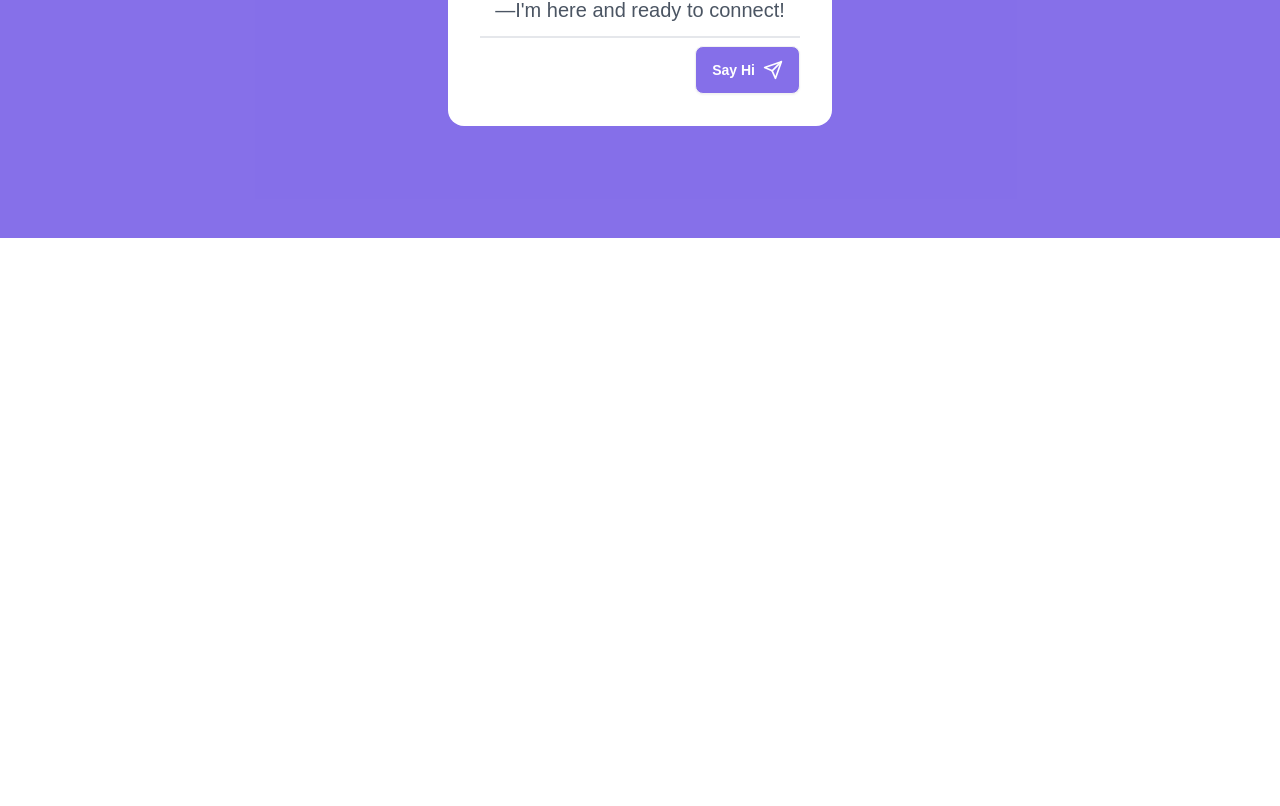
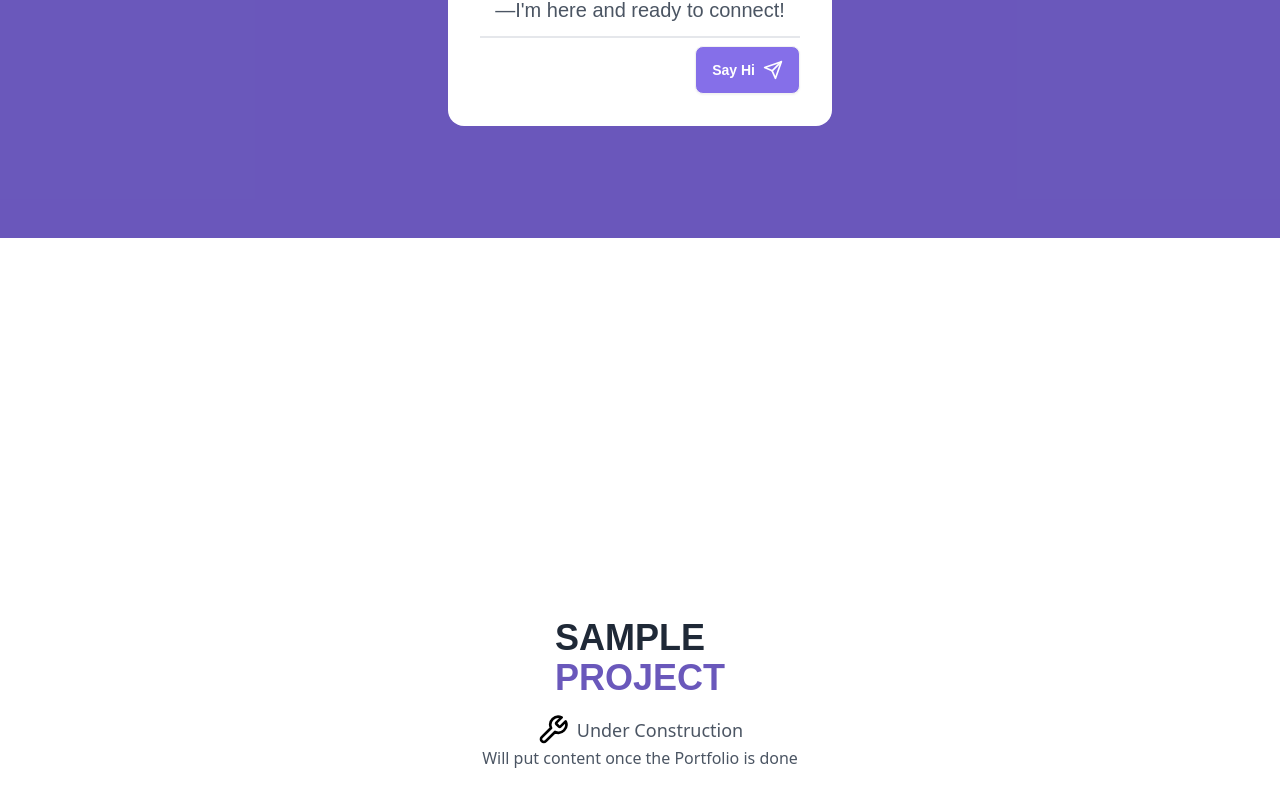
Before and after one commit to g-gelo/portfolio, a Nuxt app: page / in a window 1280 px wide. Shown: the part 2596-3402 px from the top of the page. Before the commit the page ends 2834 px from the top, so only its background shows below. Built offline with nearby package versions, Linux system fonts and the light colour scheme; a web font is replaced by a local one.

Commit message:
Sample Project Section

```diff
--- a/pages/index.vue
+++ b/pages/index.vue
@@ -111,7 +111,7 @@
       </div>
     </div>
     <!-- About Me -->
-    <div class="h-auto flex flex-col p-4 bg-[#4e2edfaf]">
+    <div class="h-auto flex flex-col p-4 bg-[#260b9caf]">
       <div class="flex justify-center items-center mt-10">
         <img src="/img/picq.png" alt="Gelo" class="size-80" />
       </div>
@@ -120,6 +120,22 @@
       >
         <AboutMe />
       </div>
+    </div>
+    <!-- Sample Project -->
+    <div class="h-screen mt-14 flex flex-col justify-center items-center">
+      <div class="font-bold text-4xl font-azeret">
+        <h1>SAMPLE</h1>
+        <h1 class="text-[#260b9caf]">PROJECT</h1>
+      </div>
+      <div class="mt-4 flex items-center">
+        <img
+          src="/icons/wrench.svg"
+          alt="Under Construction"
+          class="w-8 h-8 mr-2"
+        />
+        <p class="text-gray-600 text-lg">Under Construction</p>
+      </div>
+      <p class="text-gray-600">Will put content once the Portfolio is done</p>
     </div>
   </div>
 </template>
```
Also changed, not shown: public/icons/wrench.svg (added).
